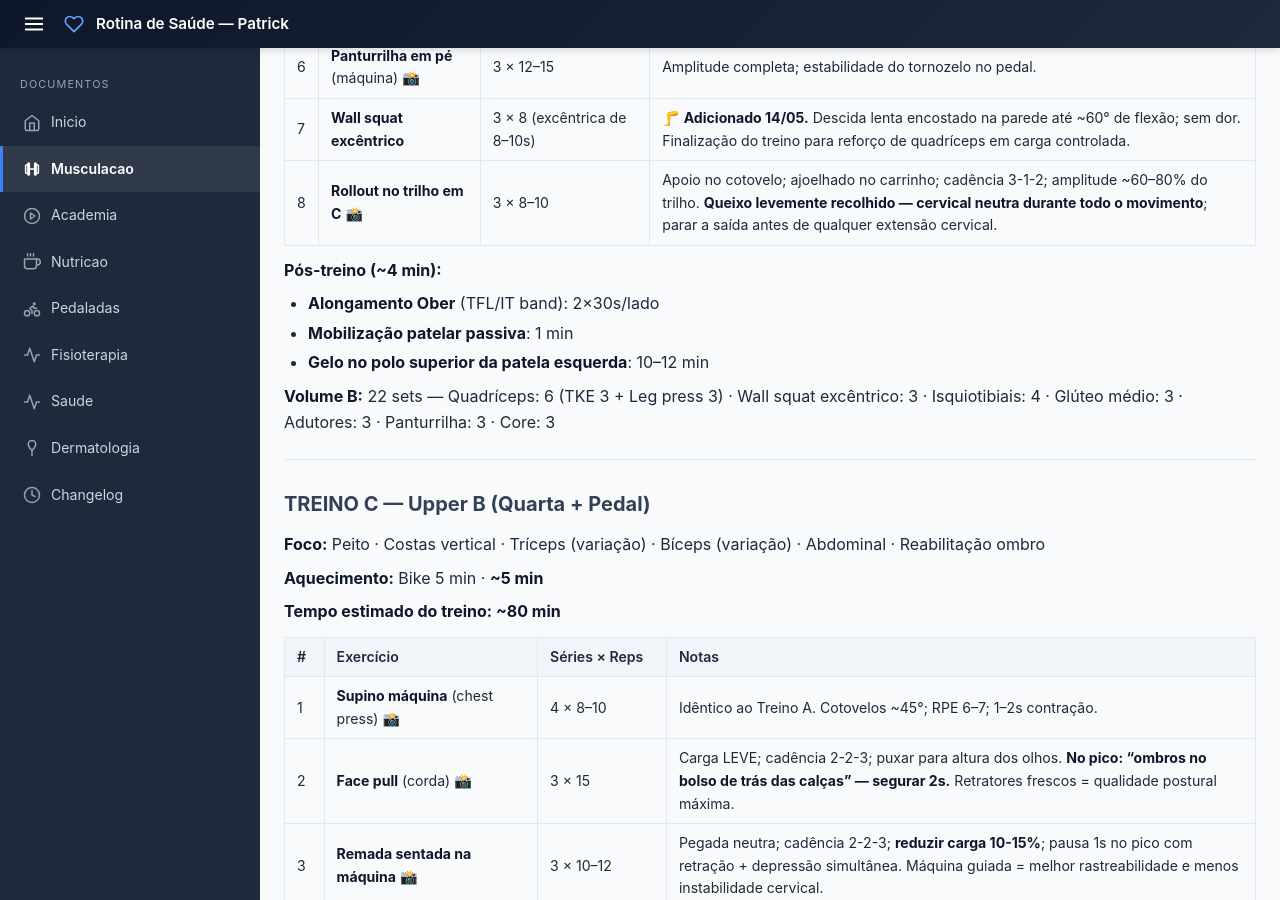
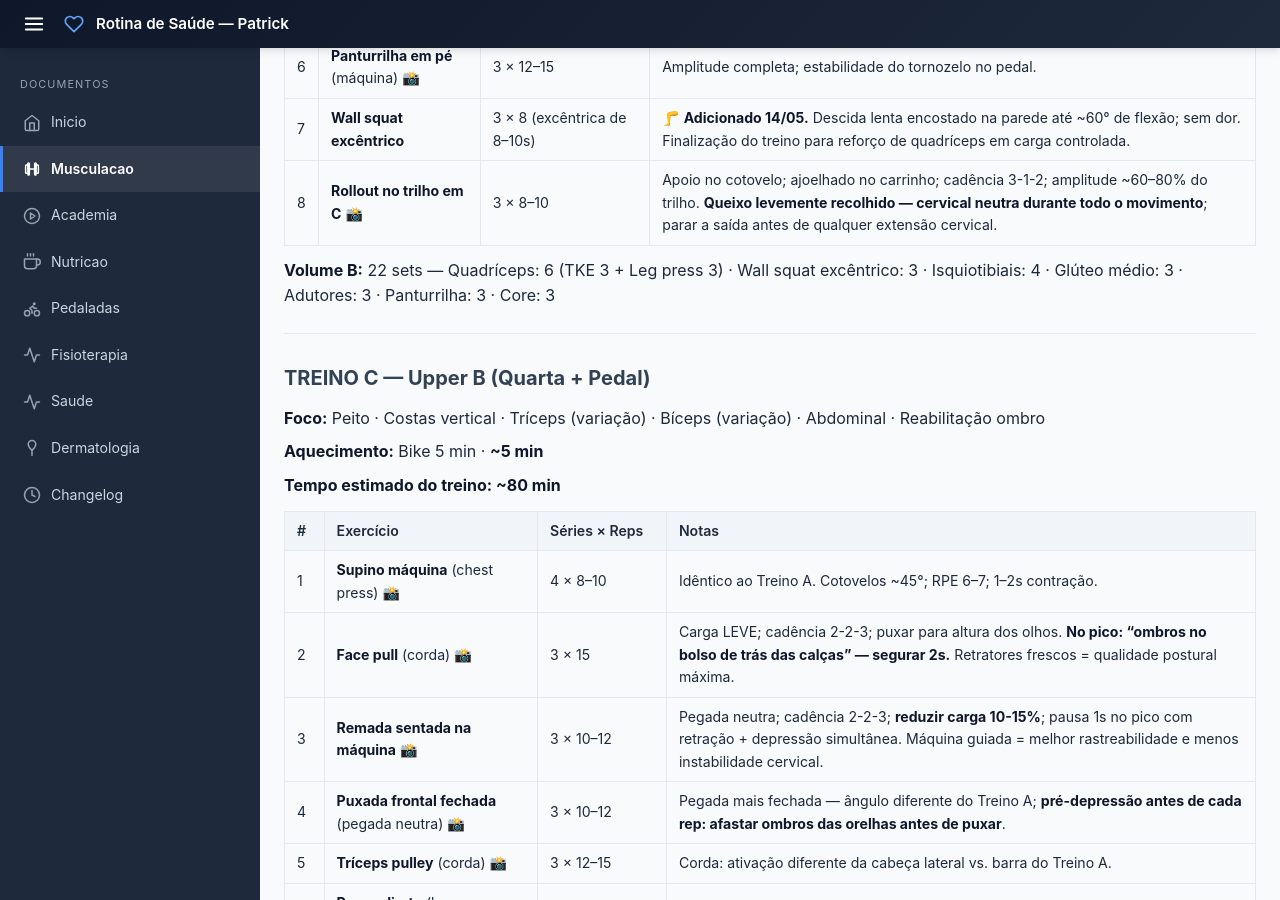
Before and after one commit to criapix/rotina-saude, a Jekyll site: the page built from serie-academia.md, in a window 1280 px wide and 900 px high, scrolled down 2261 px. Built offline with Jekyll 4.4.1, drawn with Linux system fonts in a browser that asks for light colours; some of the changed text lies outside the part shown.

Commit message:
Remove todas as atividades de pós-treino (alongamento, mobilização, gelo
Task id: 0cfaf4241998
Source: Telegram chat (user 8654477461)

Removidos os blocos 'Pós-treino (~4 min)' dos Treinos B e D (alongamento Ober, mobilização patelar passiva e gelo), e a referência correspondente no Protocolo do Joelho Esquerdo. Aquecimento completo e exercícios principais preservados.

Reviewed by: personal-trainer-reviewer, fisioterapeuta-preventivo, ortopedista-esportivo

```diff
--- a/serie-academia.md
+++ b/serie-academia.md
@@ -72,11 +72,6 @@ title: Série de Musculação
 | 7 | **Wall squat excêntrico** | 3 × 8 (excêntrica de 8–10s) | 🦵 **Adicionado 14/05.** Descida lenta encostado na parede até ~60° de flexão; sem dor. Finalização do treino para reforço de quadríceps em carga controlada. |
 | 8 | **Rollout no trilho em C** [📸](https://www.hipertrofia.org/blog/wp-content/uploads/2017/09/abdominal-maquina.gif) | 3 × 8–10 | Apoio no cotovelo; ajoelhado no carrinho; cadência 3-1-2; amplitude ~60–80% do trilho. **Queixo levemente recolhido — cervical neutra durante todo o movimento**; parar a saída antes de qualquer extensão cervical. |
 
-**Pós-treino (~4 min):**
-- **Alongamento Ober** (TFL/IT band): 2×30s/lado
-- **Mobilização patelar passiva**: 1 min
-- **Gelo no polo superior da patela esquerda**: 10–12 min
-
 **Volume B:** 22 sets — Quadríceps: 6 (TKE 3 + Leg press 3) · Wall squat excêntrico: 3 · Isquiotibiais: 4 · Glúteo médio: 3 · Adutores: 3 · Panturrilha: 3 · Core: 3
 
 ---
@@ -135,11 +130,6 @@ title: Série de Musculação
 | 8 | **Rollout no trilho reto inclinado** [📸](https://www.hipertrofia.org/blog/wp-content/uploads/2017/09/abdominal-maquina.gif) | 3 × 8–10 | Apoio no cotovelo; ajoelhado no carrinho; cadência 3-1-2; iniciar com ~60% do trilho, progredir amplitude progressivamente. **Queixo levemente recolhido — cervical neutra durante todo o movimento**. |
 | 9 | **Cadeira extensora — isométrico terminal** | 3 × 10 (hold 3s em extensão máxima) | 🦵 **Substituiu wall squat excêntrico em 18/05.** Amplitude restrita a **20°→0° apenas** — não descer além de 20° de flexão. Pé em rotação externa 15–20°; mão no VMO para feedback tátil; hold 3s em extensão máxima; cadência 2-3-3; carga LEVE (RPE 4). Objetivo: recrutar VMO em arco sem estresse de tração na inserção tendínea. Wall squat mantido apenas no Treino B. |
 | 10 | **Máquina de rotação de tronco** (torso rotation machine) [📸](https://totalpass.com/wp-content/uploads/2025/12/twist1.png) | 2 × 12 (cada lado) | ⚠️ Substitui Cable Chop/Lift (causou dor no ombro). Carga LEVE; antebraços nos suportes (mãos sem preensão ativa); movimento pelo tronco — não pelos ombros; tempo 3-1-2 (3s retorno); **olhar fixo à frente** — cervical NÃO rotaciona junto. |
-
-**Pós-treino (~4 min):**
-- **Alongamento Ober** (TFL/IT band): 2×30s/lado
-- **Mobilização patelar passiva**: 1 min
-- **Gelo no polo superior da patela esquerda**: 10–12 min
 
 **Volume D:** 30 sets — Glúteo máximo: 4 · Quadríceps: 9 (Isométrico leg press 3 + Leg press 3 + Extensora terminal 3) · Isquiotibiais: 5 · Glúteo médio: 3 · Adutores: 3 · Panturrilha: 3 · Core: 5
 
@@ -233,7 +223,6 @@ Vasto lateral encurtado/dominante (resultado do retorno ao ciclismo) traciona a
 - Leg press 45°: ROM 60–70°, carga −20–25%, pés em rotação externa 15–20°, terço médio-superior da plataforma
 - Aquecimento: foam roll TFL + vasto lateral (5 min), ativação VMO em 30° com rotação externa, clamshell, dorsiflexão no step
 - Wall squat excêntrico (3×8 com excêntrica de 8–10s): mantido ao final de B; removido de D em 18/05 — substituído por cadeira extensora isométrica terminal (20°→0°, 3×10, hold 3s, RPE 4)
-- Pós-treino: alongamento Ober + mobilização patelar passiva + gelo 10–12 min
 
 ### Critérios de progressão
 - **Fase 2:** dor 0–1/10 no leg press restrito por 2 treinos seguidos + wall squat 3×8 sem dor → liberar amplitude/carga progressiva no leg press
```
Also changed, not shown: .claude/agent-memory/personal-trainer-reviewer/MEMORY.md, .claude/agent-memory/personal-trainer-reviewer/project_joelho_pos_treino_remocao.md (added).
